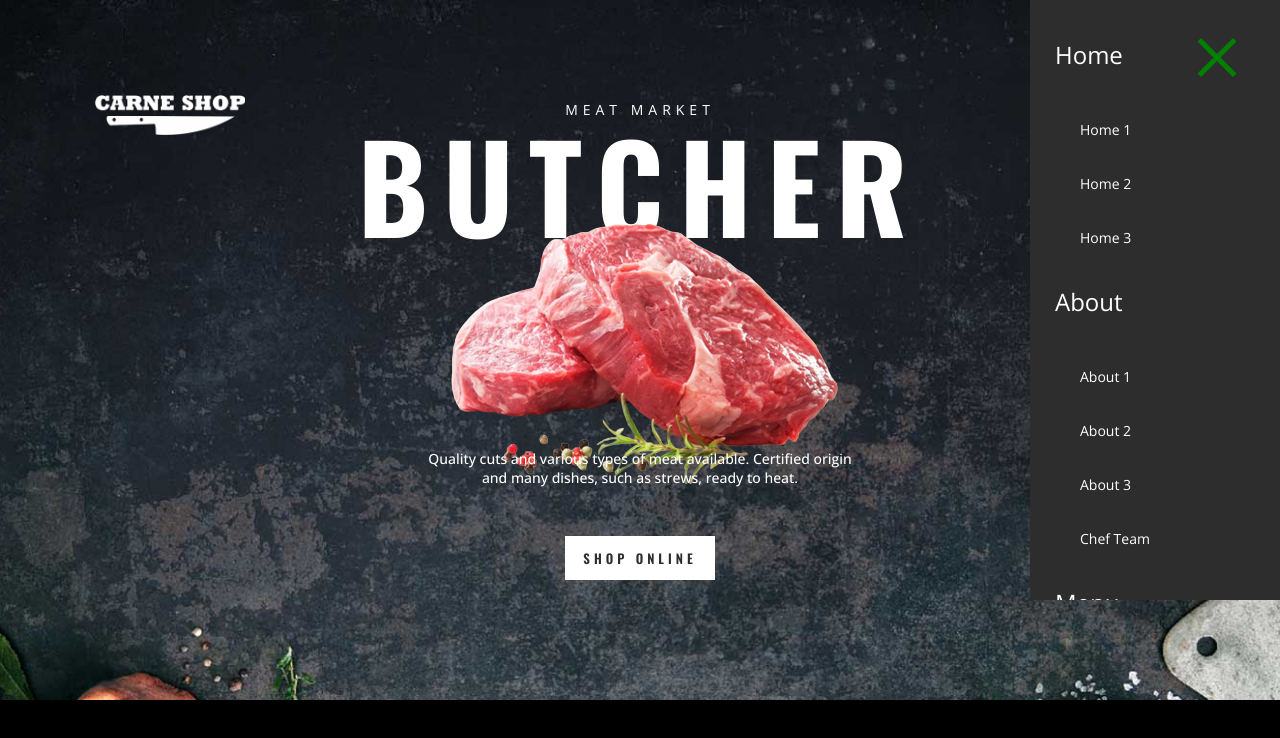
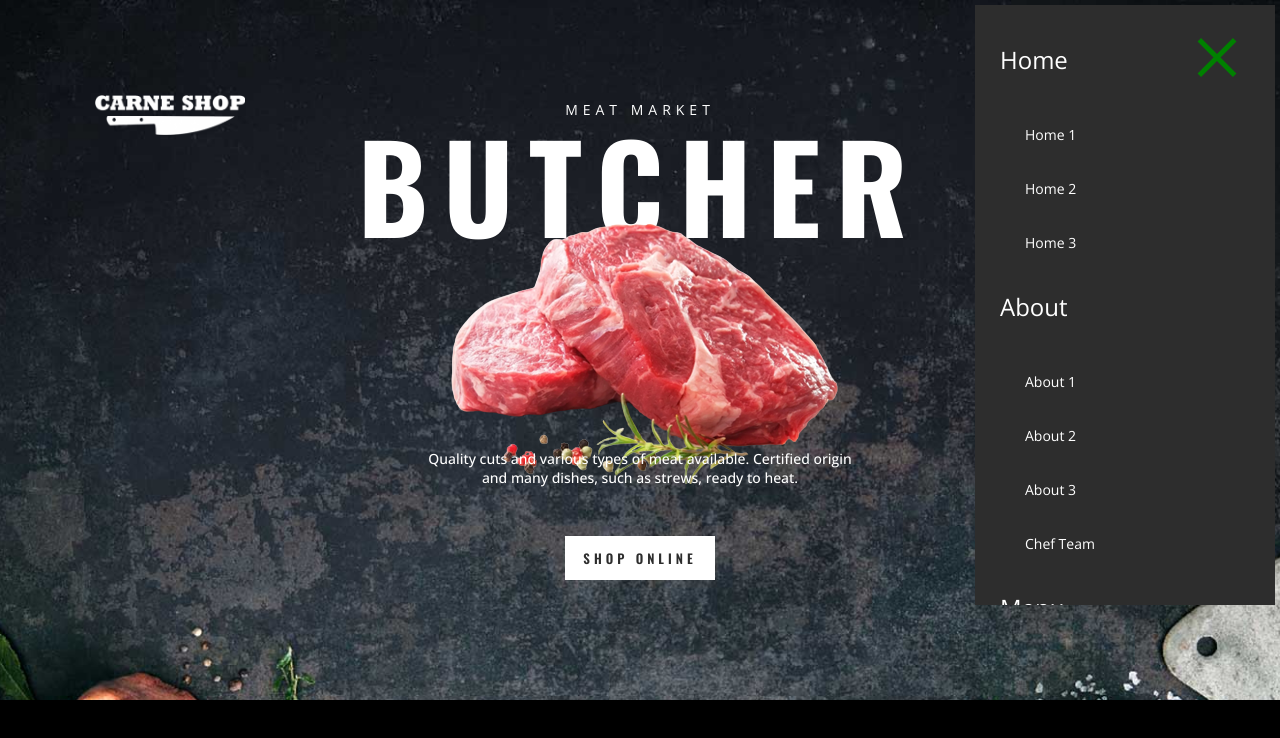
Before and after one commit to Kazirobin/2.Project_Butcher_Shop, a plain HTML site: page index.html in a window 1280 px wide. Both pictures are taken after a click on the element 1125 px from the left and 125 px from the top of the page. Drawn offline with nearby package versions, Linux system fonts and the light colour scheme.

Commit message:
update banner

```diff
--- a/assets/css/style.css
+++ b/assets/css/style.css
@@ -298,10 +298,10 @@ a.navbar_sub-sub-menu_link {
     background-color: var(--color-dark-gray);
     position: absolute;
     display: inline-block;
-    top: 0;
-    right: 0;
+    top: 5px;
+    right: 5px;
     padding-block-start: 40px;
-    width: 250px;
+    width: 300px;
     height: 600px;
     overflow-y: scroll;
   }
```
